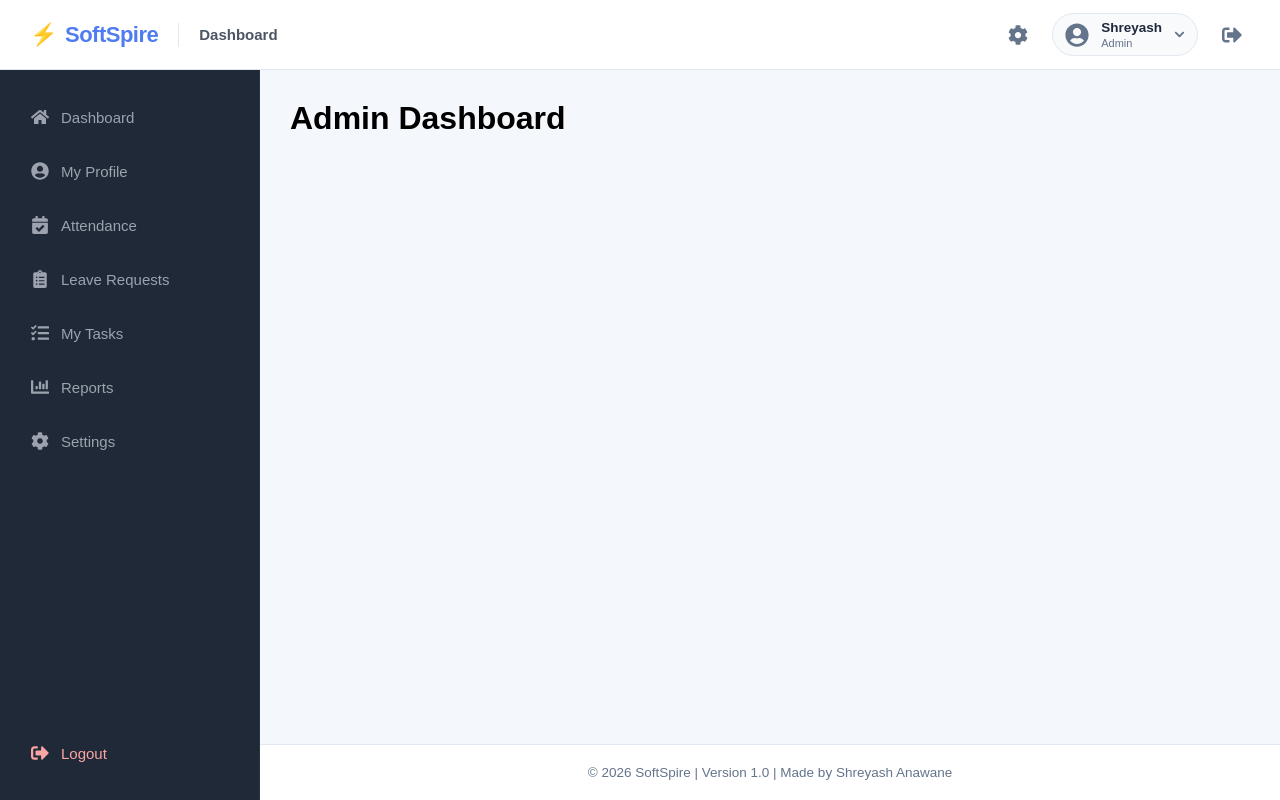
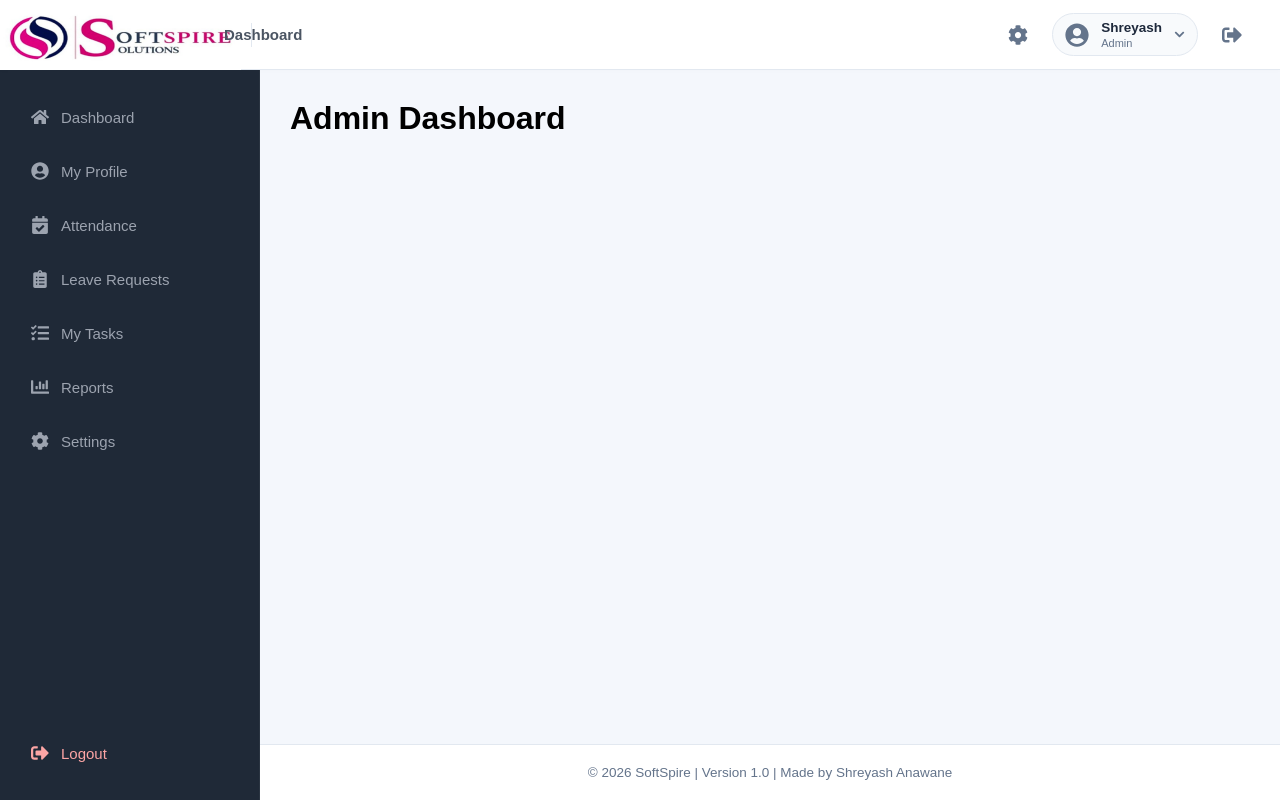
Before and after one commit to BBSHREY247/Staffspire-Project, a React (Vite) app in the folder frontend/: page /admin/dashboard in a window 1280 px wide. Built offline with nearby package versions, Linux system fonts and the light colour scheme.

Commit message:
softspire logo added and header updated

```diff
--- a/frontend/src/pages/layouts/Header.jsx
+++ b/frontend/src/pages/layouts/Header.jsx
@@ -12,6 +12,7 @@ import {
     FaBirthdayCake,
     FaKey
 } from "react-icons/fa";
+import profilePic from "../../assets/Softspire_Logo.jpeg"
 
 function Header() {
     const navigate = useNavigate();
@@ -55,8 +56,7 @@ function Header() {
             {/* Left Brand and Title */}
             <div className="header-left">
                 <div className="logo-brand" onClick={() => navigate(user.role === "Admin" ? "/admin/dashboard" : "/employee/dashboard")} style={{cursor: "pointer"}}>
-                    <span>⚡</span>
-                    <span>SoftSpire</span>
+                    <img className="logo" src={profilePic} alt="" />
                 </div>
                 <div className="header-title-divider"></div>
                 <h2 className="header-page-title">{getPageTitle()}</h2>
--- a/frontend/src/styles/dashboard.css
+++ b/frontend/src/styles/dashboard.css
@@ -454,8 +454,6 @@
     box-shadow: 0 0 0 3px rgba(79, 125, 240, 0.15);
 }
 
-/* Restructured Dashboard Styles (Header, Footer, Dropdowns) */
-
 /* Header Top Navbar Layout */
 .header-left {
     display: flex;
@@ -463,15 +461,12 @@
     gap: 20px;
 }
 
-.logo-brand {
-    font-size: 22px;
-    font-weight: 800;
-    color: var(--primary);
-    display: flex;
-    align-items: center;
-    gap: 8px;
-    letter-spacing: -0.5px;
-    user-select: none;
+.logo-brand img {
+    width: 120%;
+    height: 70px;
+    display: flex;
+    position: relative;
+    left: -15%;
 }
 
 .header-title-divider {
@@ -481,6 +476,8 @@
 }
 
 .header-page-title {
+    position: absolute;
+    left: 17.5%;
     font-size: 15px;
     font-weight: 600;
     color: #4b5563;
```
Also changed, not shown: frontend/src/assets/Softspire_Logo.jpeg (added).
